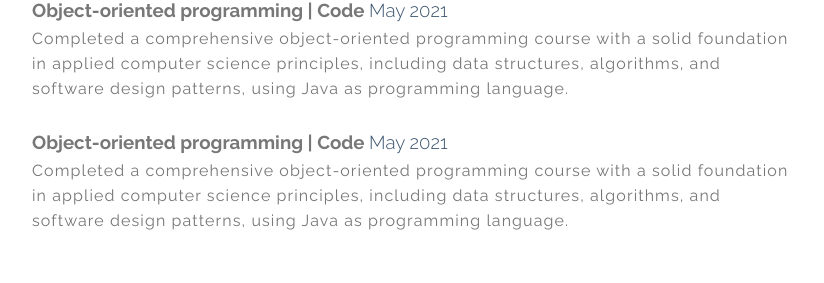
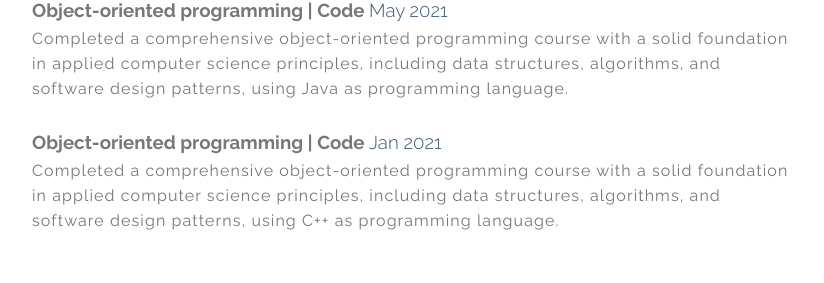
Before and after one commit to BrianVianaC7/Brian_VianaC_CV, a React (Create React App) app: page / in a window 1280 px wide. Shown: the part 1551-1834 px from the top of the page, without its empty margins (448-1272 px from the left). Built offline with nearby package versions, Linux system fonts and the light colour scheme.

Commit message:
Update App.js

```diff
--- a/src/App.js
+++ b/src/App.js
@@ -84,9 +84,8 @@ class App extends Component {
 
         {name: 'Object-oriented programming',
         institution: 'Code',
-        date: 'May 2021',
-        description: 'Completed a comprehensive object-oriented programming course with a solid foundation in applied computer science principles, including data structures, algorithms, and software design patterns, using Java as programming language.'},
-
+        date: 'Jan 2021',
+        description: 'Completed a comprehensive object-oriented programming course with a solid foundation in applied computer science principles, including data structures, algorithms, and software design patterns, using C++ as programming language.' },
       ],
 
       skills: [
```
